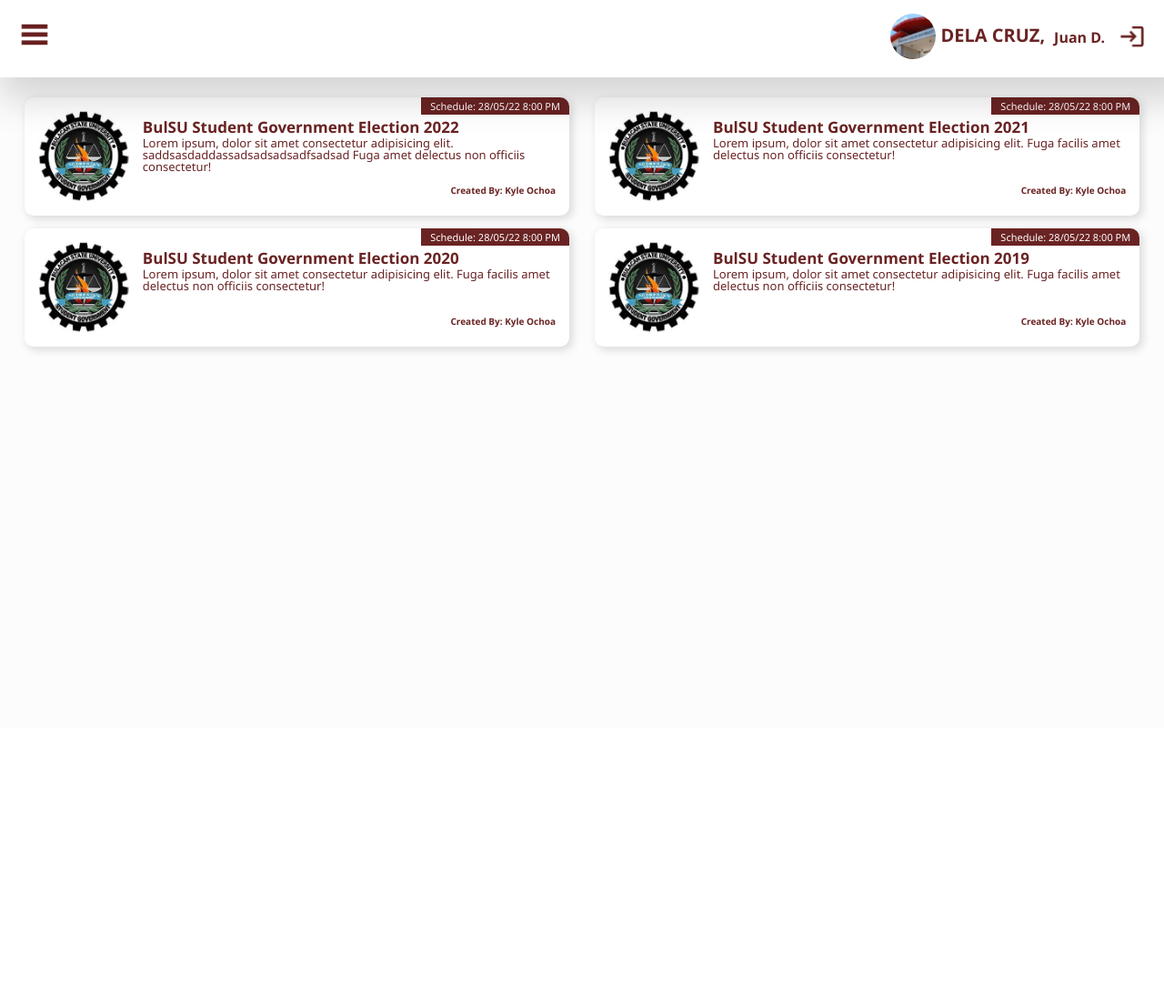
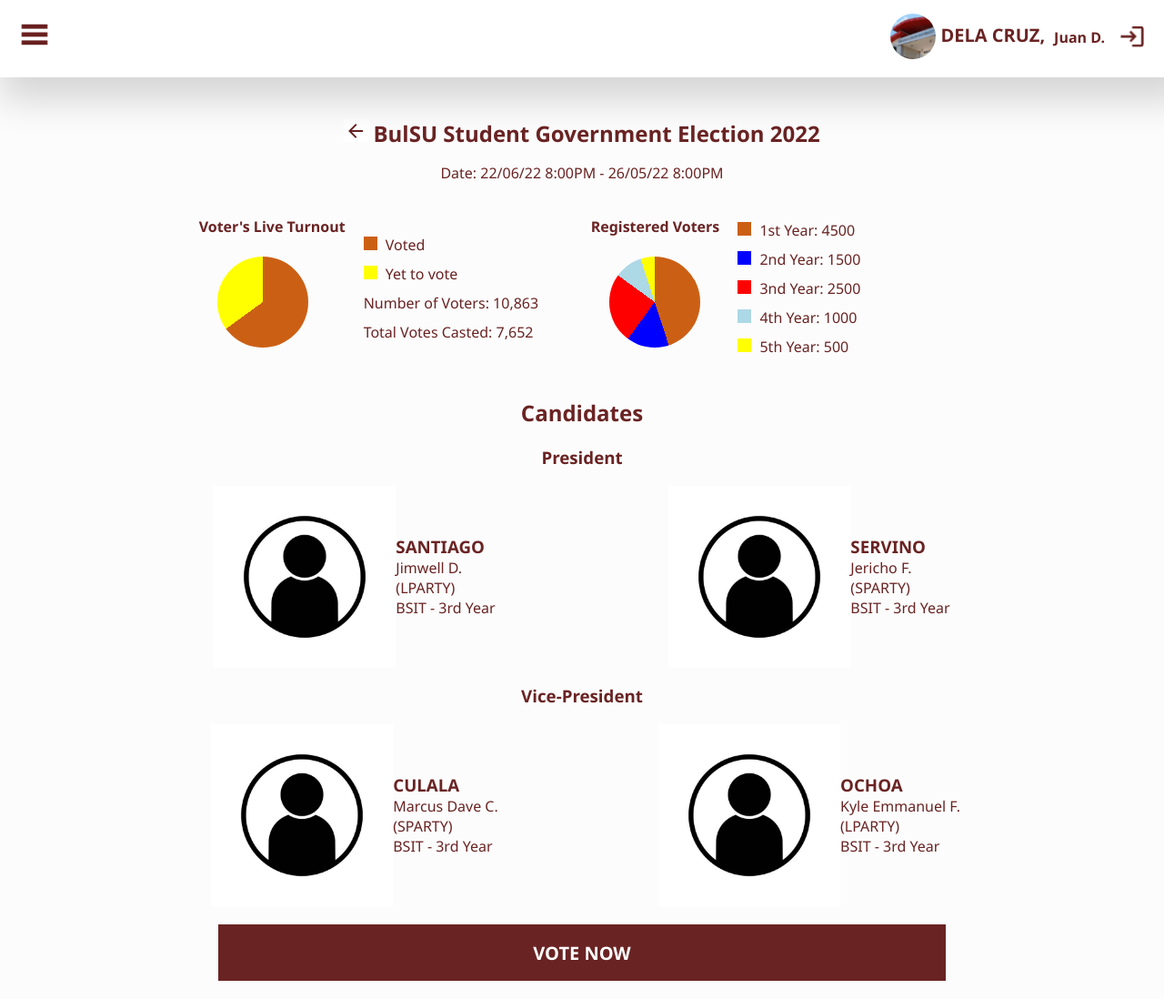
Before and after one commit to Ladsyf/BulSU-Online-Voting-System, a PHP site: page /election.php in a window 1280 px wide. Shown: the whole page at 91% size. Before the commit the page ends 387 px from the top, so only its background shows below. Run offline with PHP 8.4, Linux system fonts and the light colour scheme.

Commit message:
fixing election page part 1

```diff
--- a/css/cards.css
+++ b/css/cards.css
@@ -17,6 +17,11 @@
     margin: 7px 14px;
     box-shadow: 3px 3px 10px 1px rgba(0, 0, 0, 0.13);
     overflow: hidden;
+    transition: .2s;
+}
+.feed-item:hover {
+    background-color: rgb(204, 204, 204);
+    transition: .2s;
 }
 .intro {
     overflow: hidden;
--- a/css/election.css
+++ b/css/election.css
@@ -2,10 +2,12 @@
     cursor: pointer;
     background-color: #D3D3D3;
 }
+a {
+    text-decoration: none;
+}
 .voting-page {
     min-height: 100vh;
     width: 1000px;
-    display: none;
     padding-top: 130px;
     margin: auto;
     color: #6a2323;
--- a/election.php
+++ b/election.php
@@ -13,63 +13,15 @@
   crossorigin="anonymous" defer></script>
     <script src="javascript/modalElection.js" defer></script>
     <link rel="stylesheet" href="css/styles.css">
-    <link rel="stylesheet" href="css/cards.css">
     <link rel="stylesheet" href="css/election.css">
 </head>
 <body>
     <?php
         include 'navigationheader.php';
     ?>
-    <section class="feedContainer">
-        <div class="feed-item" id = "go-to-voting">
-            <img src="img/sg logo.jpg" class = "image">
-            <div class="schedule">
-                <p>Schedule: 28/05/22 8:00 PM</p>
-            </div>
-            <div class = "feed-description">
-                <h3>BulSU Student Government Election 2022</h3>
-                <p class = "intro">Lorem ipsum, dolor sit amet consectetur adipisicing elit. saddsasdaddassadsadsadsadfsadsad Fuga amet delectus non officiis consectetur!</p>
-                <p class = "election-created-by">Created By: Kyle Ochoa</p>
-            </div>
-        </div>
-        <div class="feed-item">
-            <img src="img/sg logo.jpg" class = "image">
-            <div class="schedule">
-                        <p>Schedule: 28/05/22 8:00 PM</p>
-                </div>
-            <div class = "feed-description">
-
-                <h3>BulSU Student Government Election 2021</h3>
-                <p class = "intro">Lorem ipsum, dolor sit amet consectetur  adipisicing elit. Fuga facilis amet delectus non officiis consectetur!</p>
-                <p class = "election-created-by">Created By: Kyle Ochoa</p>
-            </div>
-        </div>
-        <div class="feed-item">
-            <img src="img/sg logo.jpg" class = "image">
-            <div class="schedule">
-                        <p>Schedule: 28/05/22 8:00 PM</p>
-                </div>
-            <div class = "feed-description">
-                <h3>BulSU Student Government Election 2020</h3>
-                <p class = "intro">Lorem ipsum, dolor sit amet consectetur adipisicing elit. Fuga facilis amet delectus non officiis consectetur!</p>
-                <p class = "election-created-by">Created By: Kyle Ochoa</p>
-            </div>
-        </div>
-        <div class="feed-item">
-            <img src="img/sg logo.jpg" class = "image">
-            <div class="schedule">
-                        <p>Schedule: 28/05/22 8:00 PM</p>
-                </div>
-            <div class = "feed-description">
-                <h3>BulSU Student Government Election 2019</h3>
-                <p class = "intro">Lorem ipsum, dolor sit amet consectetur adipisicing elit. Fuga facilis amet delectus non officiis consectetur!</p>
-                <p class = "election-created-by">Created By: Kyle Ochoa</p>
-            </div>
-        </div>
-    </section>
     <section class = "voting-page">
         <header class = "election-header">
-            <button id = "back-to-election"> <img src="img/icons/back.png"> </button>
+            <a href = "elections.php"> <img src="img/icons/back.png"> </a>
             <h2 class = "election-title">BulSU Student Government Election 2022</h2>
             <p class = "election-date">Date: 22/06/22 8:00PM - 26/05/22 8:00PM</p>
         </header>
--- a/navigationheader.php
+++ b/navigationheader.php
@@ -88,12 +88,13 @@
   width: 100%;
   text-align: center;
   border-radius: 10px;
+  transition: .3s;
 }
 
 /* Change the color of links on hover */
 .navbar1 a:hover {
   background-color: #e0e0e0;
-
+  transition: .3s;
 }
 
 /* Add a color to the active/current link */
```
Also changed, not shown: elections.php (added, +74 -0 lines).
